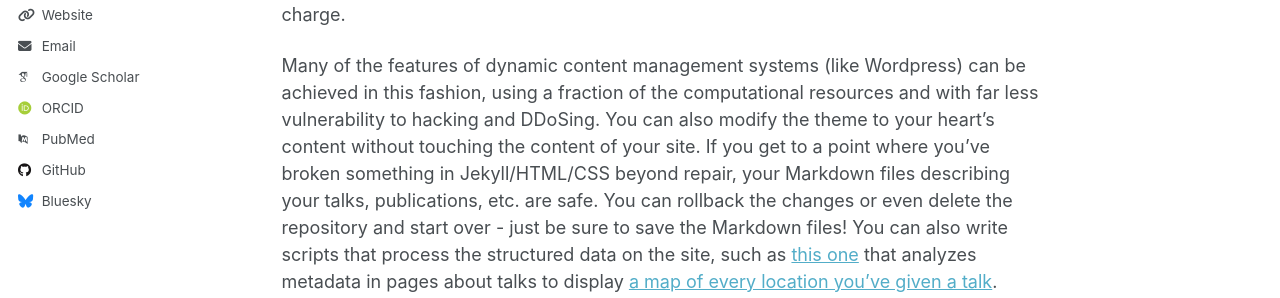
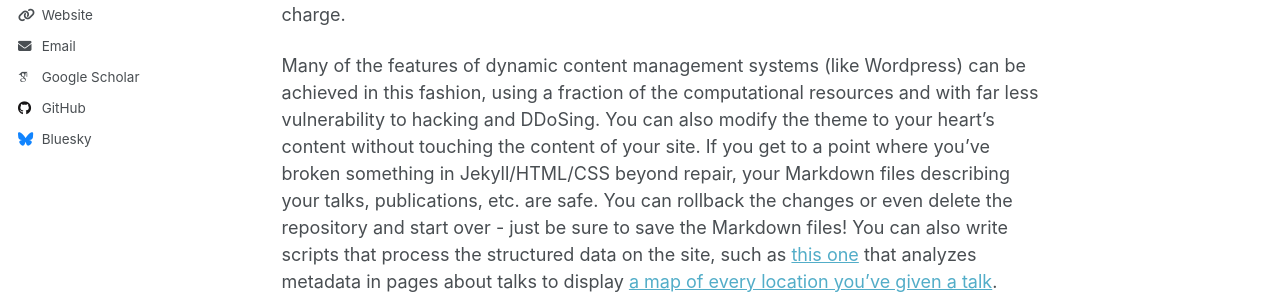
Before and after one commit to khufia/khufia.github.io, a Jekyll site: the page built from _pages/about.md, in a window 1280 px wide. Shown: the part 427-725 px from the top of the page. Built offline with Jekyll 4.4.1, drawn with Linux system fonts in a browser that asks for light colours; some web fonts are replaced; a script that is not in the unit is left out.

Commit message:
Update _config.yml

```diff
--- a/_config.yml
+++ b/_config.yml
@@ -35,11 +35,11 @@ author:
   academia         : # URL
   arxiv            : # URL - Update with the correct link to your profile
   googlescholar    : "https://scholar.google.com/citations?user=qxmI8TkAAAAJ&hl=en"
-  impactstory      : # URL
-  orcid            : ""
-  semantic         : # URL
-  pubmed           : ""
-  researchgate     : # URL
+  # impactstory      : # URL
+  # orcid            : ""
+  # semantic         : # URL
+  # pubmed           : ""
+  # researchgate     : # URL
   scopus           : # URL
 
   # Repositories and software development
```
